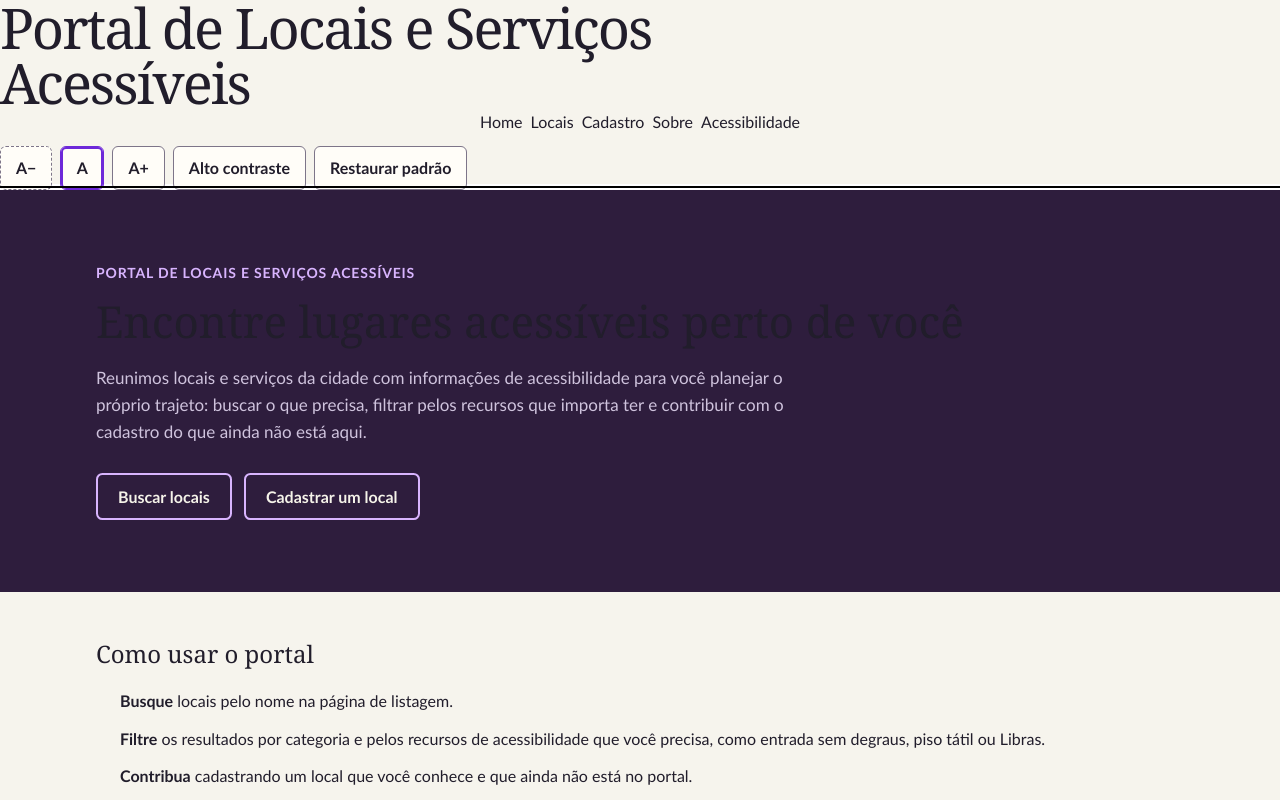
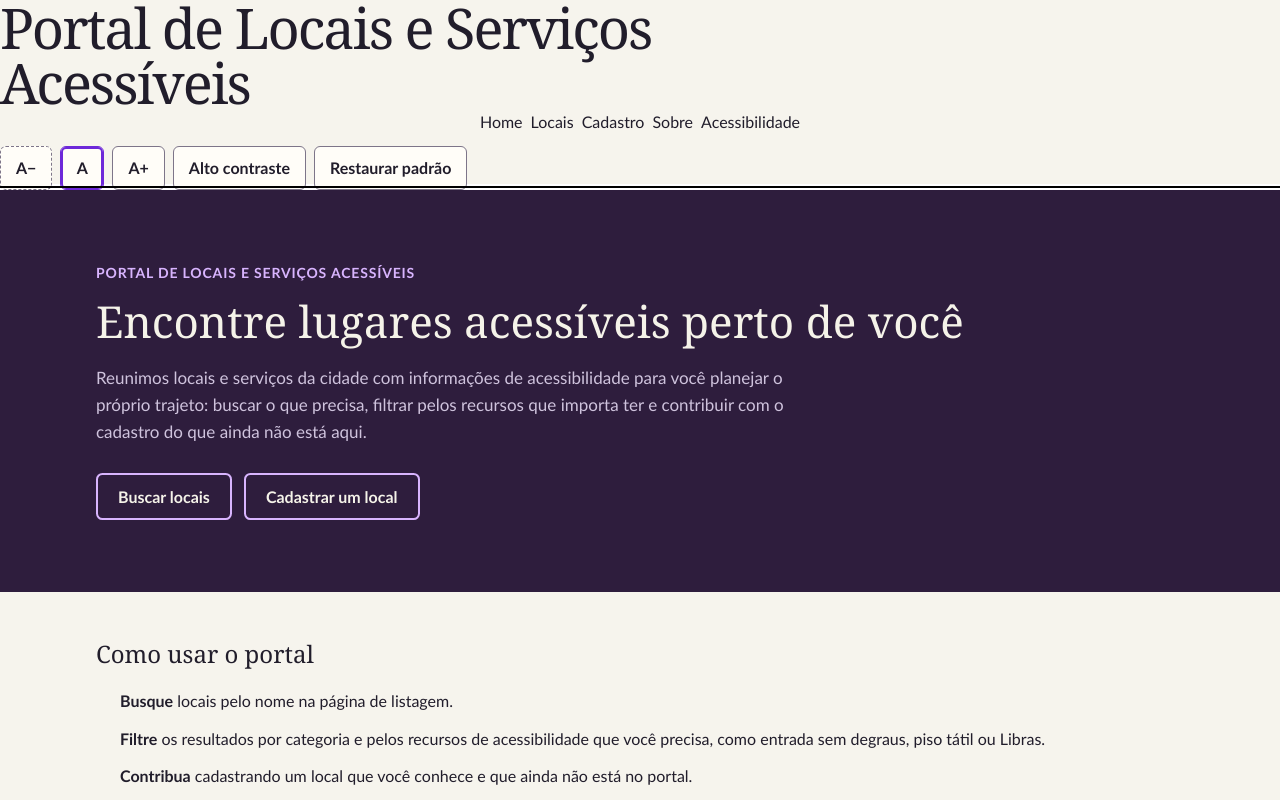
Before and after one commit to 1TDSPJ-26/portal-locais-acessiveis, a React (Vite) app: page / in a window 1280 px wide. Shown: the top 800 px of the page. Built offline with nearby package versions, Linux system fonts and the light colour scheme.

Commit message:
fix: usa --hero-ink na cor do título da Home

```diff
--- a/src/pages/Home/styles.css
+++ b/src/pages/Home/styles.css
@@ -9,7 +9,7 @@
   background: var(--hero);
 }
 
-.home-hero h1 {
+.home-hero h2 {
   color: var(--hero-ink);
 }
 
```
